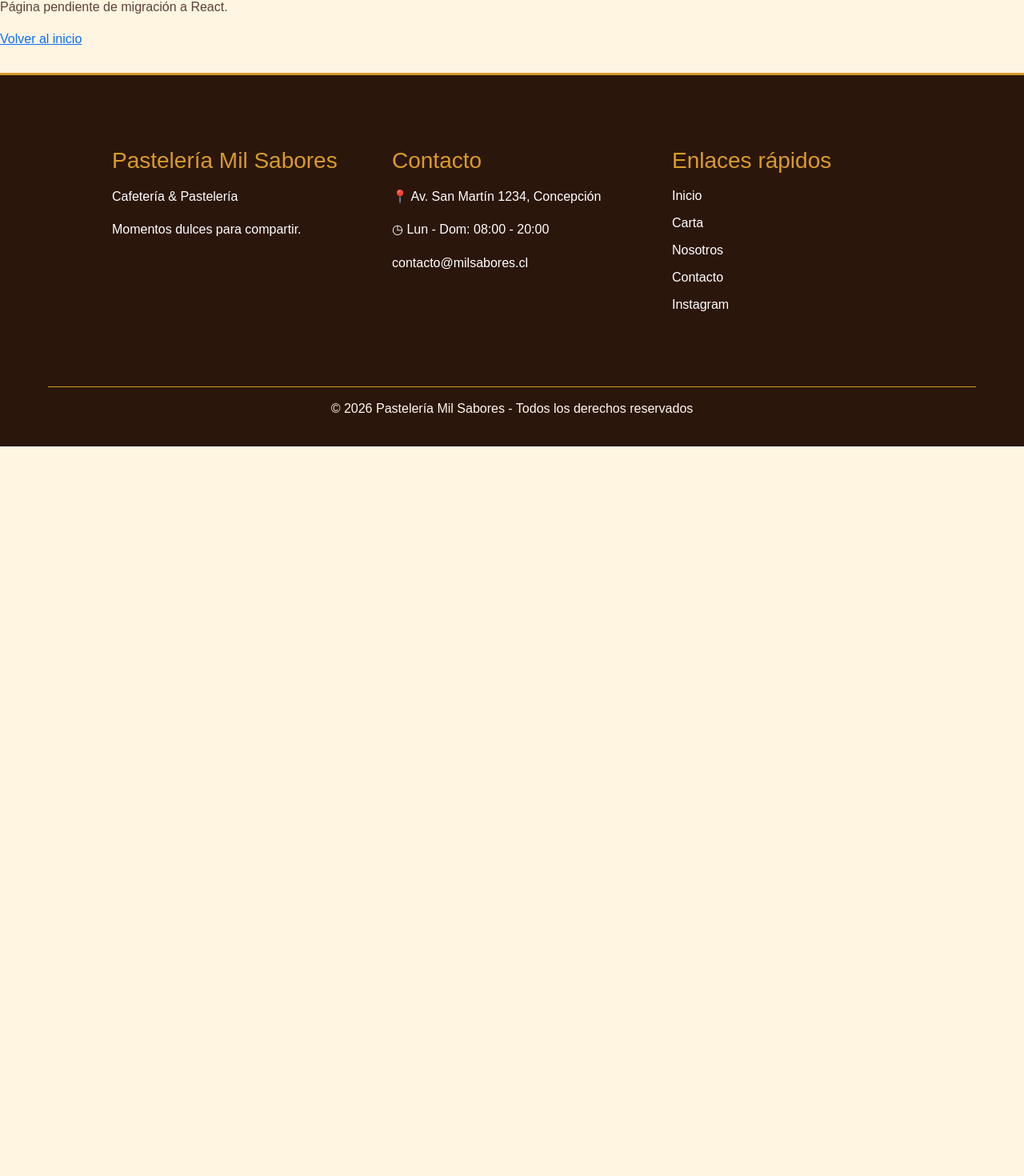
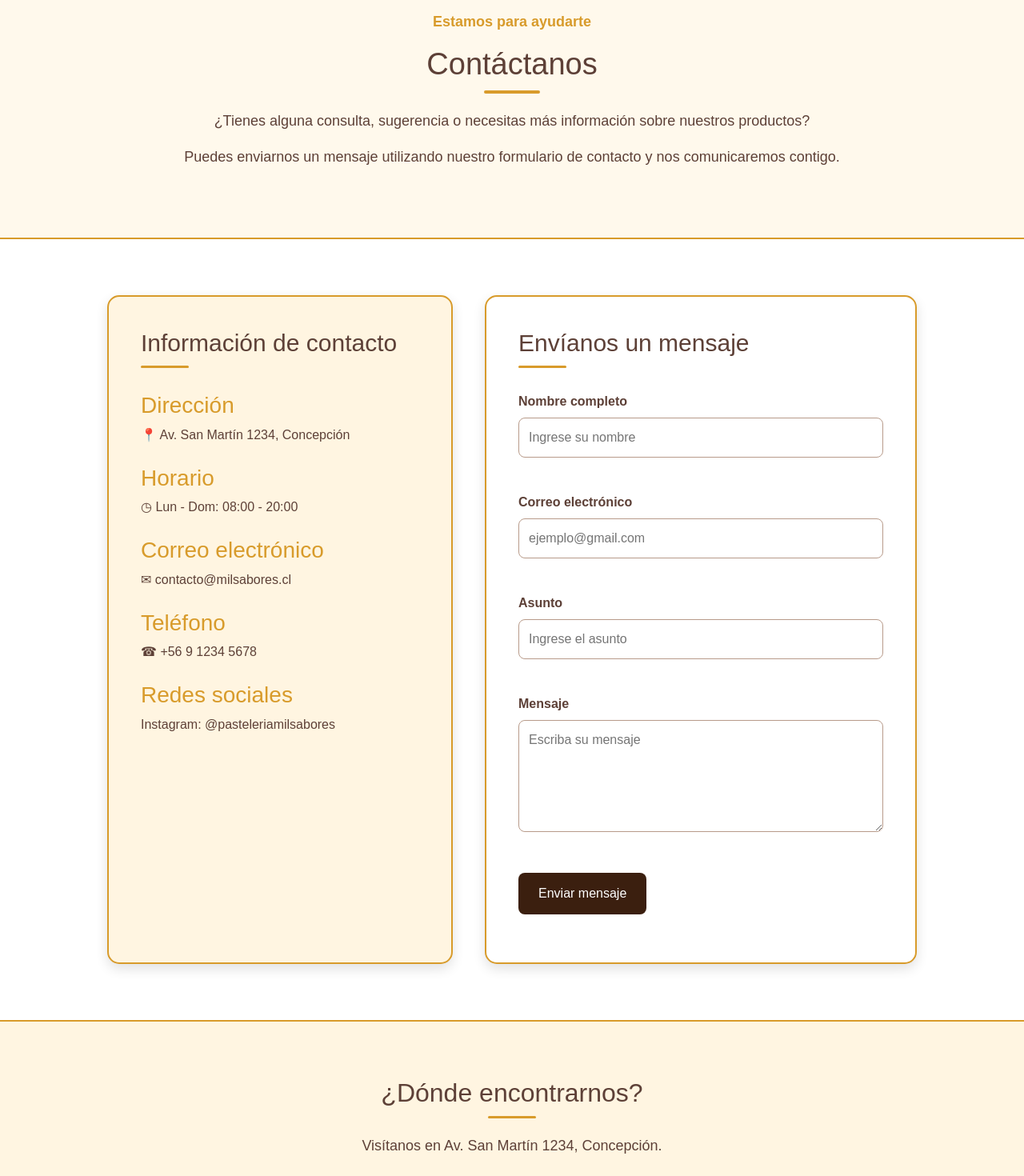
Before and after one commit to Juanestebann/PasteleriaReact, a React (Vite) app: page /contacto in a window 1280 px wide. Shown: the part 187-1657 px from the top of the page at 80% size. Before the commit the page ends 800 px from the top, so only its background shows below. Built offline with nearby package versions, Linux system fonts and the light colour scheme.

Commit message:
feat: migrar pagina y formulario de contacto a React

```diff
--- a/src/App.jsx
+++ b/src/App.jsx
@@ -13,12 +13,12 @@ import {
   Registro,
   Blogs,
   DetalleBlog,
-  Contacto,
   NoEncontrada,
 } from './paginas/tienda/PaginasProvisionales'
 
 import Inicio from './paginas/tienda/Inicio'
 import Nosotros from './paginas/tienda/Nosotros'
+import Contacto from './paginas/tienda/Contacto'
 import {
   InicioAdmin,
   ProductosAdmin,
--- /dev/null
+++ b/src/componentes/organismos/FormularioContacto.jsx
@@ -0,0 +1,88 @@
+import { useState } from 'react'
+
+const valoresIniciales = { nombre: '', correo: '', asunto: '', mensaje: '' }
+
+function validarFormulario(datos) {
+    const errores = {}
+    const nombre = datos.nombre.trim()
+    const correo = datos.correo.trim().toLowerCase()
+    const asunto = datos.asunto.trim()
+    const mensaje = datos.mensaje.trim()
+
+    if (!nombre) errores.nombre = 'El nombre es obligatorio.'
+    else if (nombre.length < 3) errores.nombre = 'El nombre debe tener al menos 3 caracteres.'
+    else if (nombre.length > 100) errores.nombre = 'El nombre no puede superar los 100 caracteres.'
+
+    if (!correo) errores.correo = 'El correo es obligatorio.'
+    else if (correo.length > 100) errores.correo = 'El correo no puede superar los 100 caracteres.'
+    else if (!['@duoc.cl', '@profesor.duoc.cl', '@gmail.com'].some(dominio => correo.endsWith(dominio)) || !/^[^\s@]+@[^\s@]+\.[^\s@]+$/.test(correo)) {
+        errores.correo = 'Ingrese un correo @duoc.cl, @profesor.duoc.cl o @gmail.com.'
+    }
+
+    if (asunto.length > 100) errores.asunto = 'El asunto no puede superar los 100 caracteres.'
+
+    if (!mensaje) errores.mensaje = 'El mensaje es obligatorio.'
+    else if (mensaje.length < 10) errores.mensaje = 'El mensaje debe tener al menos 10 caracteres.'
+    else if (mensaje.length > 500) errores.mensaje = 'El mensaje no puede superar los 500 caracteres.'
+
+    return errores
+}
+
+function FormularioContacto() {
+    const [datos, setDatos] = useState(valoresIniciales)
+    const [errores, setErrores] = useState({})
+    const [aviso, setAviso] = useState('')
+
+    function actualizarCampo(evento) {
+        const { name, value } = evento.target
+        setDatos(actual => ({ ...actual, [name]: value }))
+        setErrores(actual => ({ ...actual, [name]: '' }))
+        setAviso('')
+    }
+
+    function enviarFormulario(evento) {
+        evento.preventDefault()
+        const nuevosErrores = validarFormulario(datos)
+        setErrores(nuevosErrores)
+        setAviso('')
+        if (Object.keys(nuevosErrores).length > 0) {
+            const primerCampo = Object.keys(nuevosErrores)[0]
+            document.getElementById(primerCampo)?.focus()
+            return
+        }
+        // No hay API de contacto: validar no significa que se haya enviado un mensaje.
+        setAviso('Formulario validado correctamente. El envío de mensajes todavía no está disponible.')
+    }
+
+    return (
+        <article id="formulario-contacto">
+            <h2>Envíanos un mensaje</h2>
+            <form id="formulario" className="formulario-contacto" noValidate onSubmit={enviarFormulario}>
+                <section className="campo-formulario">
+                    <label htmlFor="nombre">Nombre completo</label>
+                    <input type="text" id="nombre" name="nombre" maxLength={100} placeholder="Ingrese su nombre" autoComplete="name" value={datos.nombre} onChange={actualizarCampo} aria-invalid={Boolean(errores.nombre)} aria-describedby={errores.nombre ? 'error-nombre' : undefined} />
+                    <p className="mensaje-error" id="error-nombre" role={errores.nombre ? 'alert' : undefined}>{errores.nombre || ''}</p>
+                </section>
+                <section className="campo-formulario">
+                    <label htmlFor="correo">Correo electrónico</label>
+                    <input type="email" id="correo" name="correo" maxLength={100} placeholder="ejemplo@gmail.com" autoComplete="email" value={datos.correo} onChange={actualizarCampo} aria-invalid={Boolean(errores.correo)} aria-describedby={errores.correo ? 'error-correo' : undefined} />
+                    <p className="mensaje-error" id="error-correo" role={errores.correo ? 'alert' : undefined}>{errores.correo || ''}</p>
+                </section>
+                <section className="campo-formulario">
+                    <label htmlFor="asunto">Asunto</label>
+                    <input type="text" id="asunto" name="asunto" maxLength={100} placeholder="Ingrese el asunto" value={datos.asunto} onChange={actualizarCampo} aria-invalid={Boolean(errores.asunto)} aria-describedby={errores.asunto ? 'error-asunto' : undefined} />
+                    <p className="mensaje-error" id="error-asunto" role={errores.asunto ? 'alert' : undefined}>{errores.asunto || ''}</p>
+                </section>
+                <section className="campo-formulario">
+                    <label htmlFor="mensaje">Mensaje</label>
+                    <textarea id="mensaje" name="mensaje" maxLength={500} placeholder="Escriba su mensaje" value={datos.mensaje} onChange={actualizarCampo} aria-invalid={Boolean(errores.mensaje)} aria-describedby={errores.mensaje ? 'error-mensaje' : undefined} />
+                    <p className="mensaje-error" id="error-mensaje" role={errores.mensaje ? 'alert' : undefined}>{errores.mensaje || ''}</p>
+                </section>
+                <button type="submit" className="btn btn-oscuro">Enviar mensaje</button>
+                <p id="mensaje-exito" role="status" aria-live="polite">{aviso}</p>
+            </form>
+        </article>
+    )
+}
+
+export default FormularioContacto
--- /dev/null
+++ b/src/paginas/tienda/Contacto.jsx
@@ -0,0 +1,51 @@
+import FormularioContacto from '../../componentes/organismos/FormularioContacto'
+
+function Contacto() {
+    return (
+        <>
+            <section id="contacto-presentacion">
+                <article>
+                    <p className="texto-dorado texto-dorado-editorial">Estamos para ayudarte</p>
+                    <h2>Contáctanos</h2>
+                    <p>¿Tienes alguna consulta, sugerencia o necesitas más información sobre nuestros productos?</p>
+                    <p>Puedes enviarnos un mensaje utilizando nuestro formulario de contacto y nos comunicaremos contigo.</p>
+                </article>
+            </section>
+            <section id="contacto-principal">
+                <article id="informacion-contacto">
+                    <h2>Información de contacto</h2>
+                    <section className="dato-contacto">
+                        <h3>Dirección</h3>
+                        <p>📍 Av. San Martín 1234, Concepción</p>
+                    </section>
+                    <section className="dato-contacto">
+                        <h3>Horario</h3>
+                        <p>◷ Lun - Dom: 08:00 - 20:00</p>
+                    </section>
+                    <section className="dato-contacto">
+                        <h3>Correo electrónico</h3>
+                        <p>✉ contacto@milsabores.cl</p>
+                    </section>
+                    <section className="dato-contacto">
+                        <h3>Teléfono</h3>
+                        <p>☎ +56 9 1234 5678</p>
+                    </section>
+                    <section className="dato-contacto">
+                        <h3>Redes sociales</h3>
+                        <p>Instagram: @pasteleriamilsabores</p>
+                    </section>
+                </article>
+                <FormularioContacto />
+            </section>
+            <section id="ubicacion">
+                <article>
+                    <h2>¿Dónde encontrarnos?</h2>
+                    <p>Visítanos en Av. San Martín 1234, Concepción.</p>
+                    <section id="mapa"><p>Espacio para mapa o ubicación</p></section>
+                </article>
+            </section>
+        </>
+    )
+}
+
+export default Contacto
```
Also changed, not shown: 1 other file (tests, documents, lock files or other folders).
